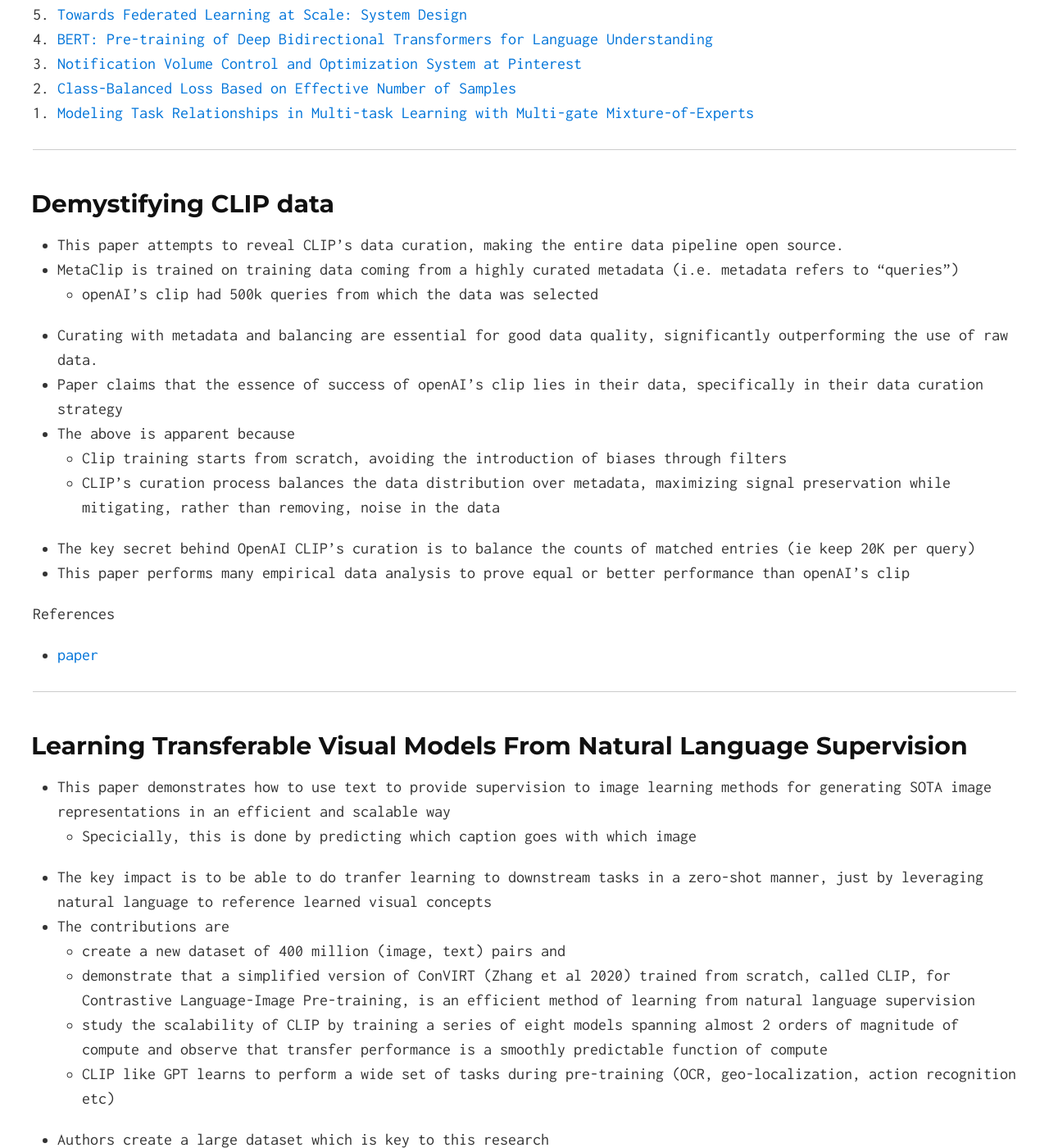
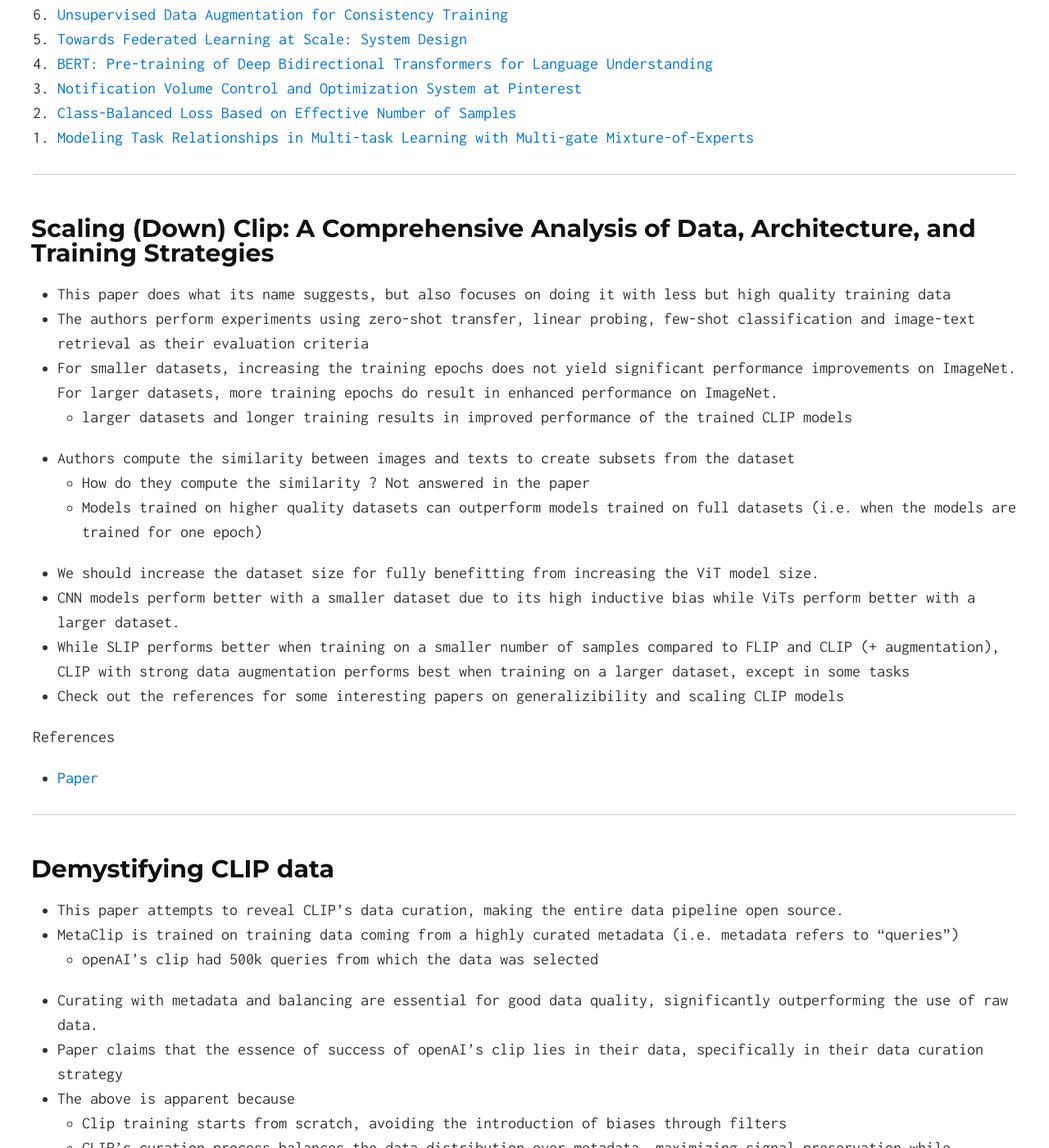
Before and after one commit to divyanshk/Papers-Blogs, a Jekyll site: the page built from index.md, in a window 1280 px wide and 1400 px high, scrolled down 877 px. Shown: the whole window at 82% size. Built offline with Jekyll 4.4.1, drawn with Linux system fonts in a browser that asks for light colours; formulas are drawn with MathJax 3; some of the changed text lies outside the part shown.

Commit message:
scaling down clip

```diff
--- a/index.md
+++ b/index.md
@@ -2,6 +2,7 @@
 layout: default
 ---
 
+1. [Scaling (Down) Clip: A Comprehensive Analysis of Data, Architecture, and Training Strategies](#scalingclipdown)
 1. [Demystifying CLIP data](#metaclip)
 1. [Learning Transferable Visual Models From Natural Language Supervision](#clip)
 1. [LoRA: Low-Rank Adaptation of Large Language Models](#lora)
@@ -32,6 +33,24 @@ layout: default
 {: reversed="reversed"}
 
 ---
+## <a name="scalingclipdown"></a> Scaling (Down) Clip: A Comprehensive Analysis of Data, Architecture, and Training Strategies
+* This paper does what its name suggests, but also focuses on doing it with less but high quality training data
+* The authors perform experiments using zero-shot transfer, linear probing, few-shot classification and image-text retrieval as their evaluation criteria
+* For smaller datasets, increasing the training epochs does not yield significant performance improvements on ImageNet. For larger datasets, more training epochs do result in enhanced performance on ImageNet.
+  * larger datasets and longer training results in improved performance of the trained CLIP models
+* Authors compute the similarity between images and texts to create subsets from the dataset
+  * How do they compute the similarity ? Not answered in the paper
+  * Models trained on higher quality datasets can outperform models trained on full datasets (i.e. when the models are trained for one epoch)
+* We should increase the dataset size for fully benefitting from increasing the ViT model size.
+* CNN models perform better with a smaller dataset due to its high inductive bias while ViTs perform better with a larger dataset.
+* While SLIP performs better when training on a smaller number of samples compared to FLIP and CLIP (+ augmentation), CLIP with strong data augmentation performs best when training on a larger dataset, except in some tasks
+* Check out the references for some interesting papers on generalizibility and scaling CLIP models
+
+
+References
+* [Paper](https://arxiv.org/html/2404.08197v2)
+
+---
 
 ## <a name="metaclip"></a> Demystifying CLIP data
 * This paper attempts to reveal CLIP’s data curation, making the entire data pipeline open source.
@@ -43,7 +62,7 @@ layout: default
   * Clip training starts from scratch, avoiding the introduction of biases through filters
   * CLIP’s curation process balances the data distribution over metadata, maximizing signal preservation while mitigating, rather than removing, noise in the data
 * The key secret behind OpenAI CLIP’s curation is to balance the counts of matched entries (ie keep 20K per query)
-* This paper performs many empirical data analysis to prove equal or better performance than openAI's clip
+* This paper performs many empirical data analysis to prove equal or better performance than OpenAI's clip
 
 References
 * [paper](https://arxiv.org/pdf/2309.16671)
```
